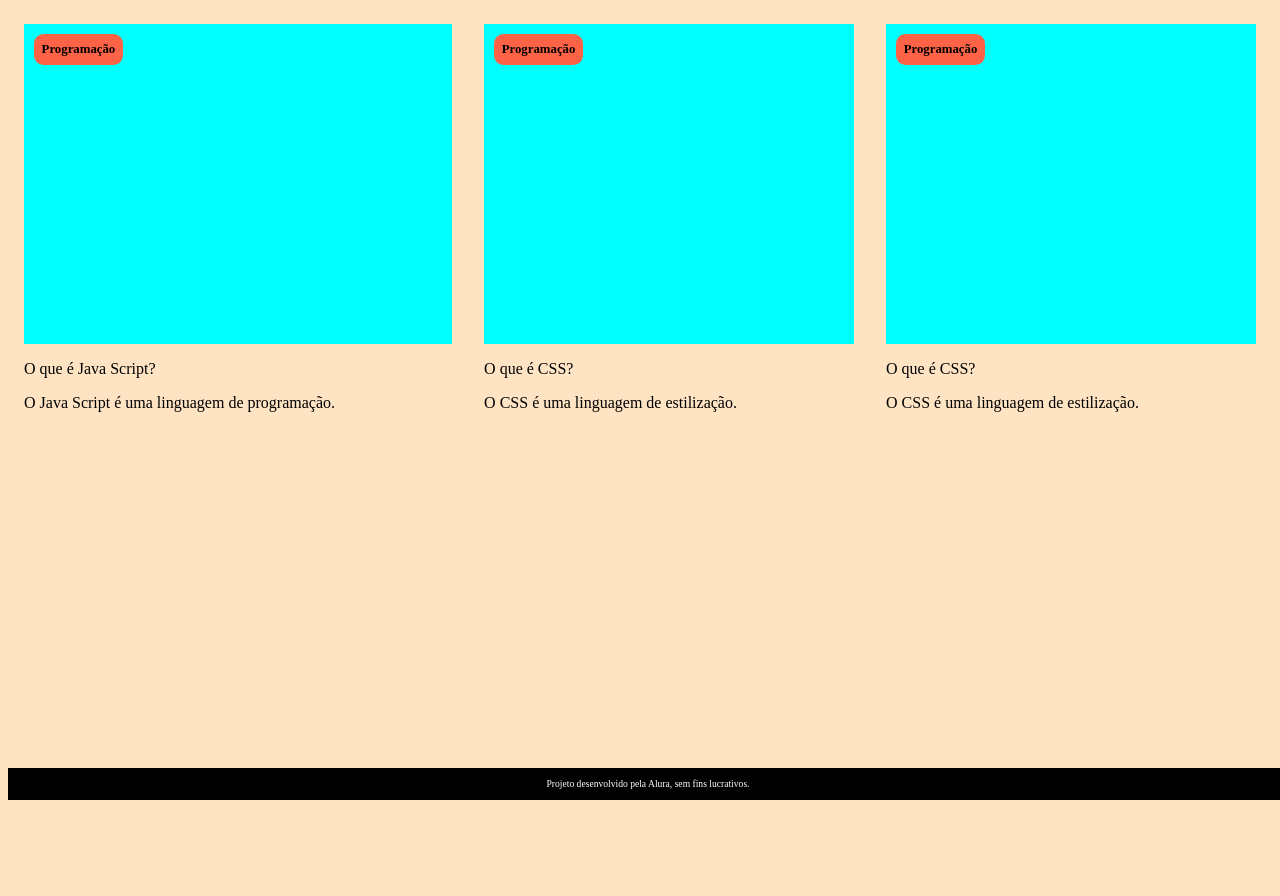
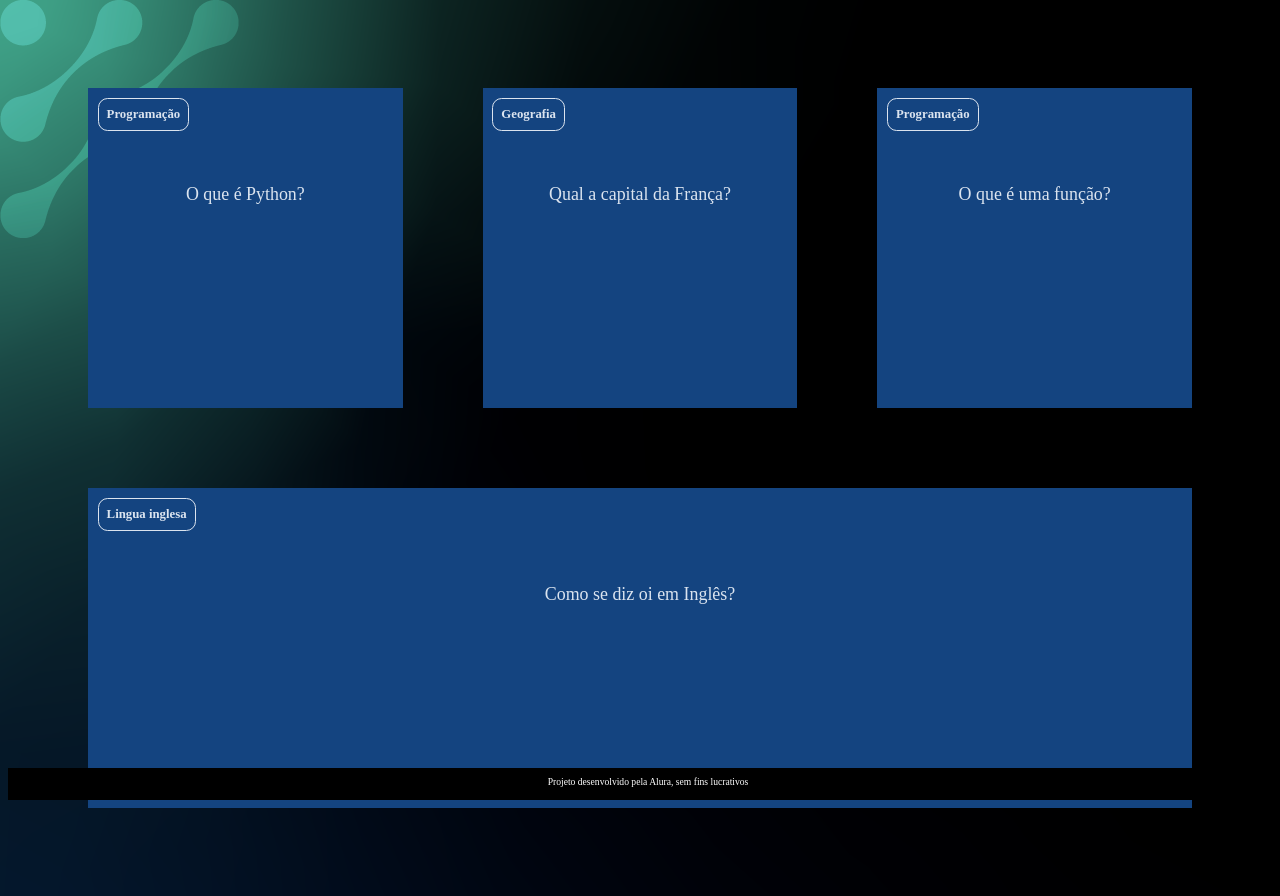
Before and after one commit to GabrielLohnScheffer/FLASHCARD, a plain HTML site: page index.html in a window 1280 px wide. Before the commit the page ends 800 px from the top, so only its background shows below. Drawn offline with Linux system fonts and the light colour scheme.

Commit message:
Add files via upload

```diff
--- /dev/null
+++ b/app.js
@@ -0,0 +1,29 @@
+function criaCartao(categoria, pergunta, resposta) {
+    let container = document.getElementById('container')
+    let cartao = document.createElement('article')
+    cartao.className = 'cartao'
+
+    cartao.innerHTML = `
+    <div class="cartao__conteudo">
+    <h3>${categoria}</h3>
+    <div class="cartao__conteudo__pergunta">
+        <p>${pergunta}</p>
+    </div>
+    <div class="cartao__conteudo__resposta">
+        <p>${resposta}</p>
+    </div>
+    </div>
+    `
+
+    let respostaEstaVisivel = false
+
+    function viraCartao() {
+        respostaEstaVisivel = !respostaEstaVisivel
+        cartao.classList.toggle('active', respostaEstaVisivel)
+    }
+    cartao.addEventListener('click', viraCartao)
+
+
+    container.appendChild(cartao)
+
+}
--- /dev/null
+++ b/index.css
@@ -0,0 +1,116 @@
+:root {
+    --text-color: #DBE4EF;
+    --card-front-color: #144480;
+    --card-back-color: #00F4BF;
+}
+
+body {
+    background: url('img/bg-desktop.webp');
+    font-family: Bai Jamjuree;
+}
+
+#container {
+    display: flex;
+    flex-wrap: wrap;
+    justify-content: space-between;
+    padding: 4rem;
+    gap: 3rem;
+}
+
+.cartao {
+    margin: 1rem 1rem;
+    height: 20rem;
+    flex-grow: 1;
+    flex-basis: calc(33% - 6rem);
+}
+
+.cartao__conteudo {
+    background-color: var(--card-front-color);
+    text-align: center;
+    /* background-color: aquamarine; */
+    height: 100%;
+    transform-style: preserve-3d;
+    transition: transform 300ms ease-in-out;
+}
+
+.cartao__conteudo h3 {
+    color: var(--text-color);
+    border: 1px solid var(--text-color);
+    text-align: left;
+    padding: 0.5rem;
+    position: absolute;
+    margin: 0.6rem;
+    border-radius: 0.6rem;
+    font-size: 1vw;
+    backface-visibility: hidden;
+}
+
+.cartao__conteudo p {
+    margin-top: 1rem;
+    padding: 2rem;
+    margin-top: 4rem;
+    font-size: 1.4vw;
+}
+
+.cartao__conteudo__pergunta p {
+    color: var(--text-color);
+    font-weight: 500;
+}
+
+.cartao__conteudo__resposta p {
+    color: var(--card-back-color);
+    font-weight: 700;
+}
+
+.cartao.active .cartao__conteudo {
+    transform: rotateY(180deg);
+}
+
+.cartao__conteudo__pergunta,
+.cartao__conteudo__resposta {
+    backface-visibility: hidden;
+    position: absolute;
+    height: 100%;
+    width: 100%;
+    box-sizing: border-box;
+}
+
+.cartao__conteudo__resposta {
+    transform: rotateY(180deg);
+    background-color: rgba(0, 244, 191, 0.2);
+    border: 4px solid var(--card-back-color);
+}
+
+footer {
+    background-color: black;
+    color: white;
+    position: fixed;
+    bottom: 0;
+    width: 100%;
+    height: 2rem;
+}
+
+footer p {
+    text-align: center;
+    font-size: 0.6rem;
+    margin-top: 0.5rem;
+}
+
+@media (max-width: 560px) {
+
+    body {
+        background: url('img/bg-mobile.webp'), no-repeat cover;
+    }
+
+    .cartao {
+        flex: 1 0 calc(100% - 1rem)
+    }
+
+    .cartao__conteudo h3 {
+        font-size: 3vw;
+    }
+
+    .cartao__conteudo p {
+        font-size: 3.8vw;
+    }
+}
--- a/index.html
+++ b/index.html
@@ -3,61 +3,29 @@
 <head>
     <meta charset="UTF-8">
     <meta name="viewport" content="width=device-width, initial-scale=1.0">
-    <link rel="stylesheet" href="style.css">
-    <title>Flashcaed</title>
+    <link rel="stylesheet" href="index.css">
+    <title>Flashcard</title>
 </head>
 <body>
     <main>
-        <section id= "container">
-            <article class="cartao">
-
+        <section id="container">
+            <!-- <article class="cartao">
                 <div class="cartao__conteudo">
-                    <h3> Programação </h3>
+                    <h3>Programação</h3>
+                    <div class="cartao__conteudo__pergunta">
+                        <p>O que é JavaScript?</p>
+                    </div>
+                    <div class="cartao__conteudo__resposta">
+                        <p>O JavaScript é uma linguagem de programação</p>
+                    </div>
                 </div>
-
-                <div class="cartao__conteudo__pergunta">
-                    <p>O que é Java Script?</p>
-                </div>
-
-                <div class="cartao__conteudo__resposta">
-                    <p>O Java Script é uma linguagem de programação.</p>
-                </div>
-            </article>
-
-
-            <article class="cartao">
-                <div class="cartao__conteudo">
-                    <h3> Programação </h3>
-                </div>
-                <div class="cartao__conteudo__pergunta">
-                    <p>O que é CSS?</p>
-                </div>
-
-                <div class="cartao__conteudo__resposta">
-                    <p>O CSS é uma linguagem de estilização.</p>
-                </div>
-            </article>
-
-
-            <article class="cartao">
-                <div class="cartao__conteudo">
-                    <h3> Programação </h3>
-                </div>
-                <div class="cartao__conteudo__pergunta">
-                    <p>O que é CSS?</p>
-                </div>
-
-                <div class="cartao__conteudo__resposta">
-                    <p>O CSS é uma linguagem de estilização.</p>
-                </div>
-            </article>
-
-
+            </article> -->
         </section>
     </main>
-
     <footer>
-        <p>Projeto desenvolvido pela Alura, sem fins lucrativos.</p>
+        <p>Projeto desenvolvido pela Alura, sem fins lucrativos</p>
     </footer>
+    <script src="app.js"></script>
+    <script src="perguntas.js"></script>
 </body>
 </html>
--- /dev/null
+++ b/perguntas.js
@@ -0,0 +1,23 @@
+criaCartao(
+    'Programação',
+    'O que é Python?',
+    'O Python é uma linguagem de programação'
+)
+
+criaCartao(
+    'Geografia',
+    'Qual a capital da França?',
+    'A capital da França é Paris'
+)
+
+criaCartao(
+    'Programação',
+    'O que é uma função?',
+    'Uma função é um bloco de código que executa alguma tarefa'
+)
+
+criaCartao(
+    'Lingua inglesa',
+    'Como se diz oi em Inglês?',
+    'Oi em ingles é HI (RAI)'
+)
```
Also changed, not shown: pergunta.js (added, +23 -0 lines), bg-desktop.webp (added), bg-mobile.webp (added), bg-tablet.webp (added), img/bg-desktop.webp (added), img/bg-mobile.webp (added), img/bg-tablet.webp (added).
